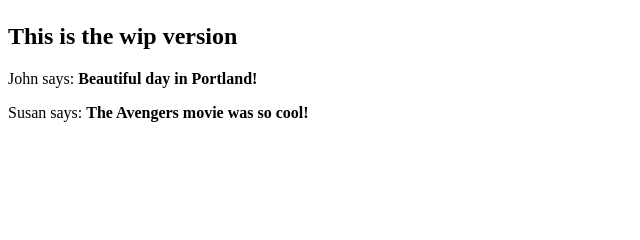
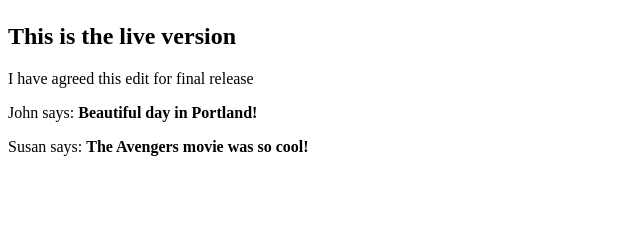
Before and after one commit to stevegleds/learning, a Flask app: page / in a window 1280 px wide. Shown: the part 93-333 px from the top of the page, without its empty margins (0-640 px from the left). Run offline with Flask 2, Linux system fonts and the light colour scheme.

Commit message:
28 May 2016 Added text to master to see if can merge to wip version

```diff
--- a/flask/grinberg/app/templates/index.html
+++ b/flask/grinberg/app/templates/index.html
@@ -1,7 +1,8 @@
 {%  extends "base.html" %} # this links to template base.html
 {% block content %} <!--  start of content to go in block content -->
     <h1>Hi, {{ user.nickname }}!</h1>
-    <h2>This is the wip version</h2>
+    <h2>This is the live version</h2>
+    <p>I have agreed this edit for final release</p>
     {% for post in posts %}
     <div><p>{{  post.author.nickname }} says: <b>{{ post.body }}</b></p></div>
     {% endfor %}
```
